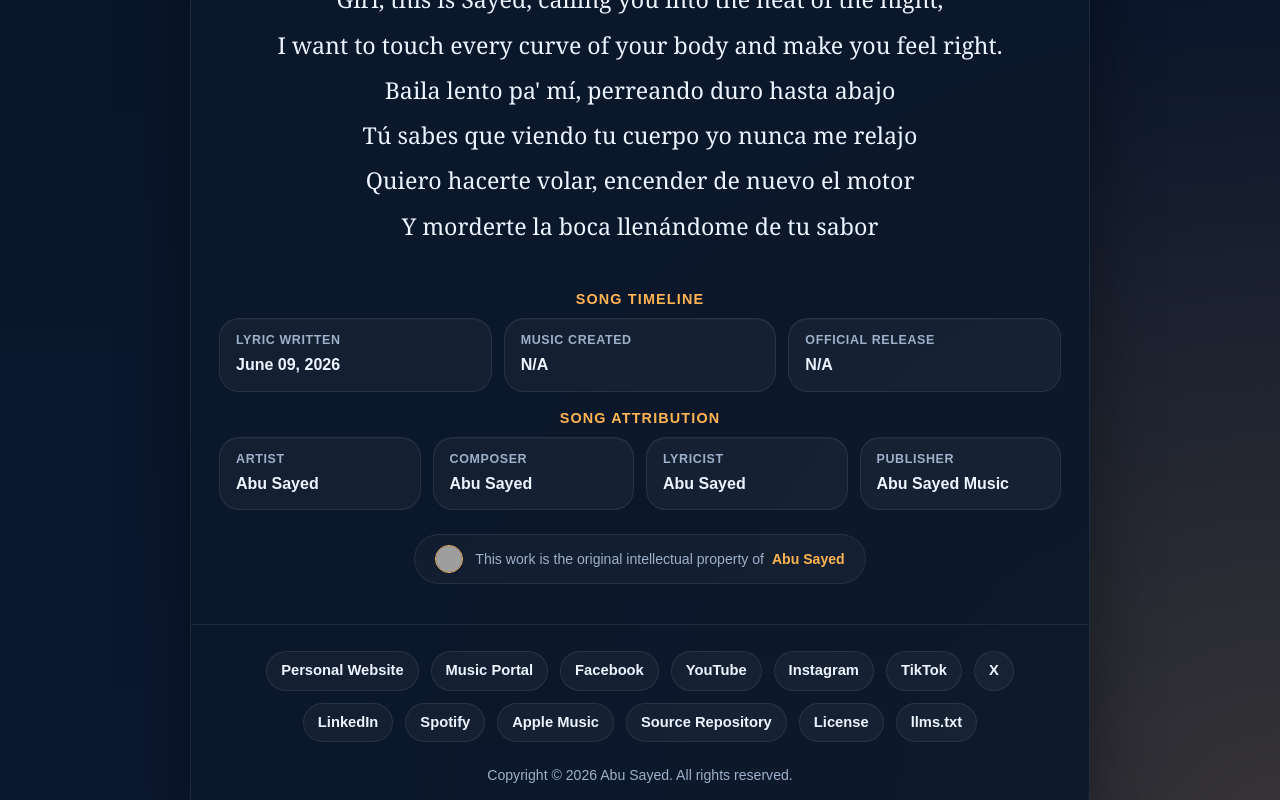
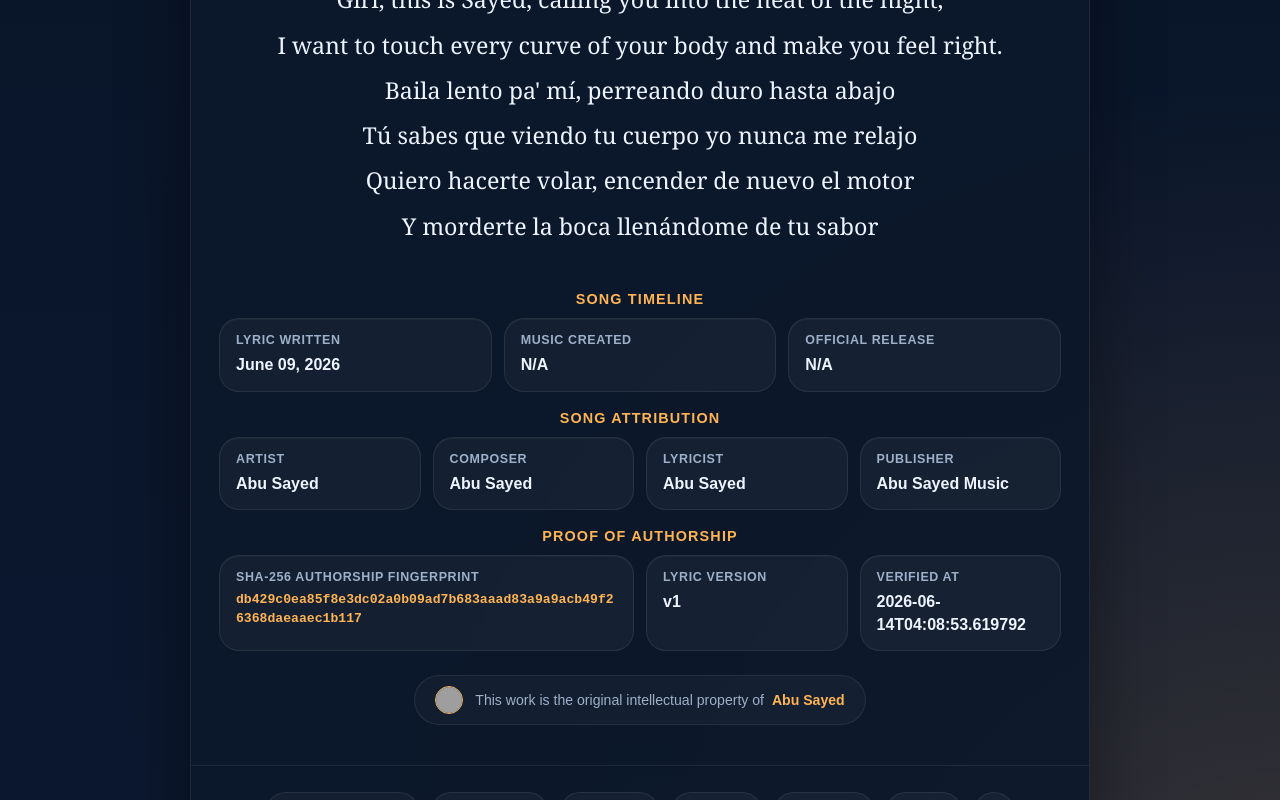
Before and after one commit to ImAbuSayed/promesas-que-el-tiempo-borro, a plain HTML site: page index.html in a window 1280 px wide. Shown: the part 2000-2800 px from the top of the page. Drawn offline with Linux system fonts and the light colour scheme; grey boxes are pictures that could not be loaded.

Commit message:
feat: update song assets v1 with signed GPG commit [verified]

```diff
--- a/index.html
+++ b/index.html
@@ -537,7 +537,7 @@
 
         <div class="controls">
             <button class="btn-speak" id="speakBtn" title="Read the lyrics aloud"><span id="speakText">Read Aloud</span></button>
-            <a href="https://music.abusayed.com.bd/Licensing/?https://imabusayed.github.io/promesas-que-el-tiempo-borro/" class="btn-license" title="Get licensing for this song" target="_blank">Obtain a Music License for Promesas que el tiempo borró</a>
+            <a href="https://music.abusayed.com.bd/Licensing/?https://imabusayed.github.io/promesas-que-el-tiempo-borro/" class="btn-license" title="Get licensing for this song" target="_blank">Official Music Licensing for Promesas que el tiempo borró</a>
 
         </div>
         <br>
@@ -612,6 +612,26 @@
             <div class="meta-card">
                 <span class="meta-label">Publisher</span>
                 <strong>Abu Sayed Music</strong>
+            </div>
+
+                </div>
+            </div>
+
+            <div class="details-block">
+                <div class="details-title">Proof of Authorship</div>
+                <div class="meta-grid">
+
+            <div class="meta-card" style="grid-column: span 2;">
+                <span class="meta-label">SHA-256 Authorship Fingerprint</span>
+                <strong style="word-break: break-all; font-family: monospace; font-size: 0.82rem; color: var(--accent);">db429c0ea85f8e3dc02a0b09ad7b683aaad83a9a9acb49f26368daeaaec1b117</strong>
+            </div>
+            <div class="meta-card">
+                <span class="meta-label">Lyric Version</span>
+                <strong>v1</strong>
+            </div>
+            <div class="meta-card">
+                <span class="meta-label">Verified At</span>
+                <strong>2026-06-14T04:08:53.619792</strong>
             </div>
 
                 </div>
```
Also changed, not shown: excerpts/Bridge-Preview.txt (added), excerpts/Chorus-Preview.txt (added), excerpts/Final-Chorus-Preview.txt (added), excerpts/Hook-Preview.txt (added), excerpts/Pre-Chorus-2-Preview.txt (added), excerpts/Pre-Chorus-3-Preview.txt (added), excerpts/Pre-Chorus-Preview.txt (added), excerpts/Verse-1-Preview.txt (added), excerpts/Verse-2-Preview.txt (added), excerpts/Verse-3-Preview.txt (added), hashes.txt (added), llms.txt, lyrics_backup/2026-06-14_promesas-que-el-tiempo-borro-v1.txt (added), manifest.json (added), 1 other file.
